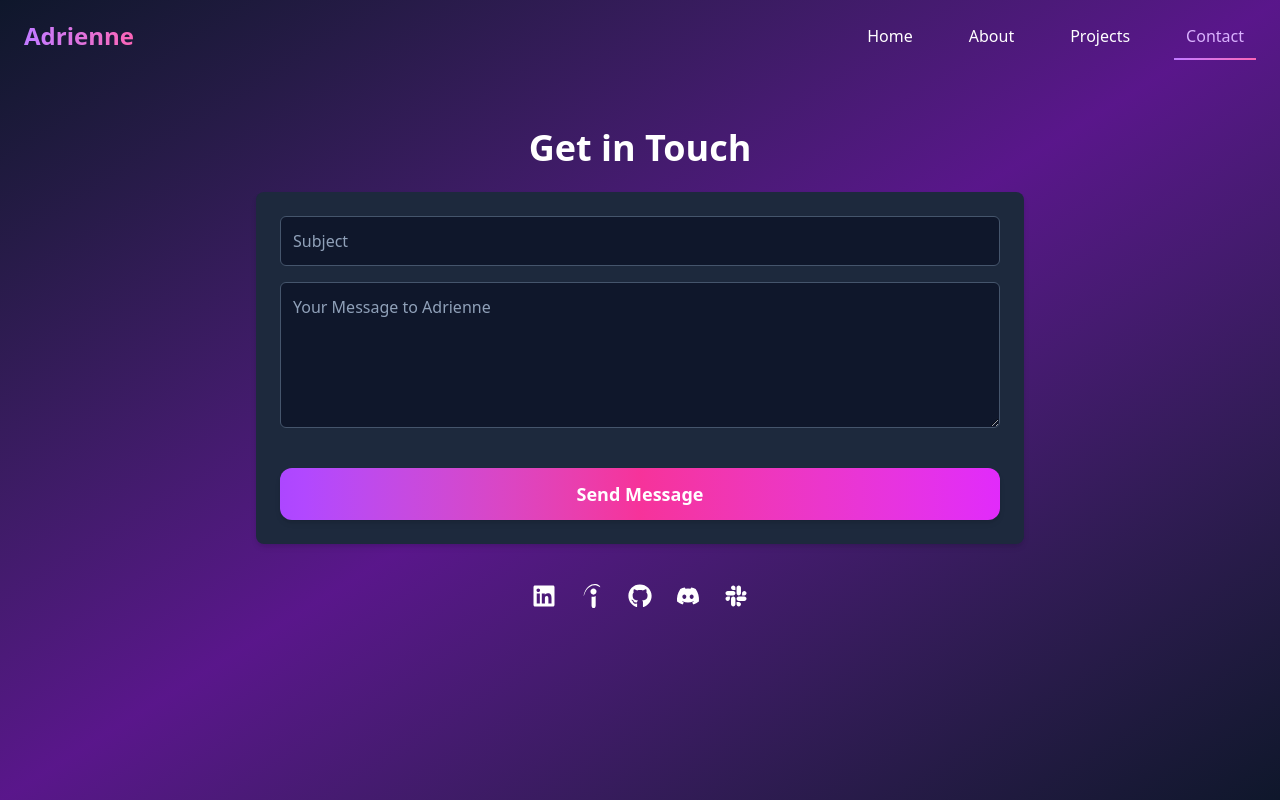
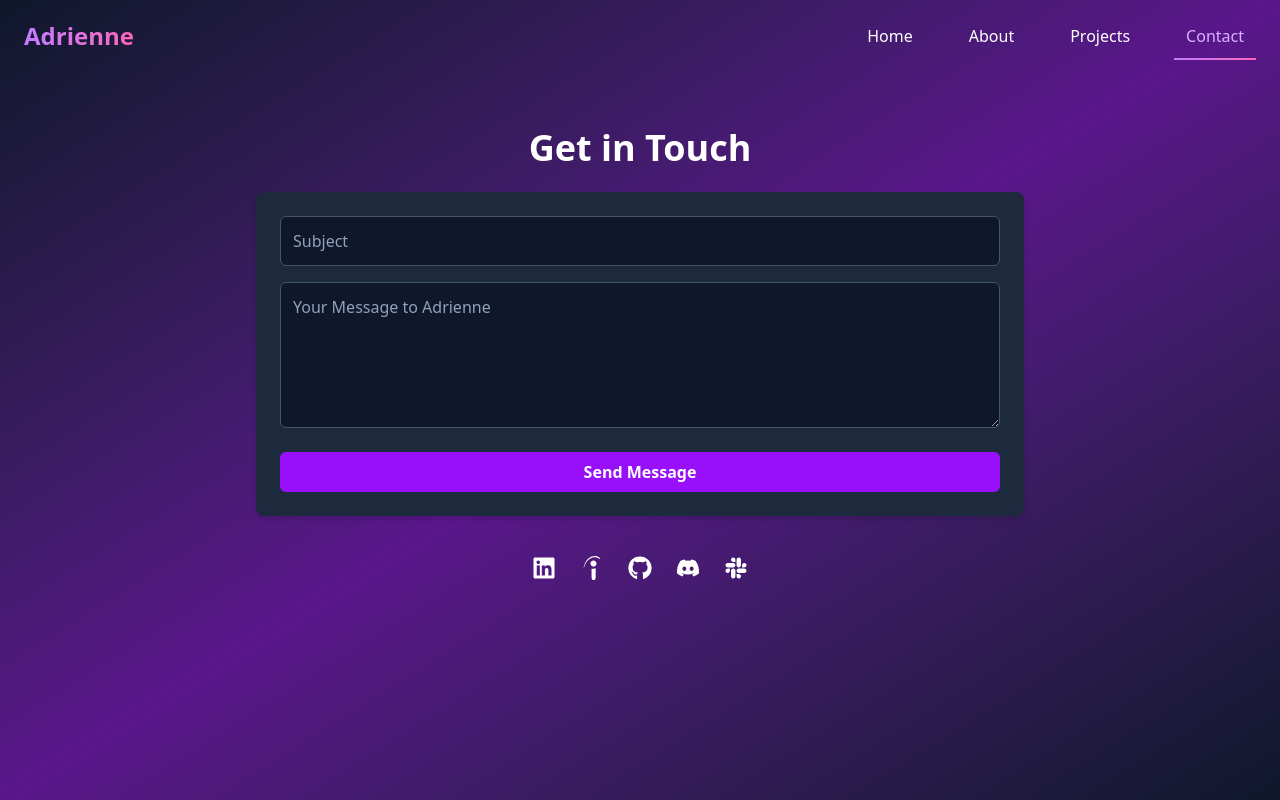
Before and after one commit to Adrienner1988/AD-Portfolio, a React (Vite) app: page /contact in a window 1280 px wide. Built offline with nearby package versions, Linux system fonts and the light colour scheme.

Commit message:
Looked at button again. Button styling not taking, will look at.

```diff
--- a/src/Views/Contact/Contact.tsx
+++ b/src/Views/Contact/Contact.tsx
@@ -70,7 +70,7 @@ const Contact = () => {
           />
           <button
             type="submit"
-            className="mt-6 w-full rounded-xl bg-gradient-to-r from-purple-500 via-pink-500 to-fuchsia-500 px-6 py-3 text-lg font-semibold text-white shadow-md transition-all duration-300 hover:scale-105 hover:shadow-xl focus:outline-none focus:ring-2 focus:ring-pink-400"
+            className="mt-2 w-full rounded-md bg-purple-600 px-4 py-2 font-semibold text-white transition hover:bg-purple-700"
           >
             Send Message
           </button>
```
